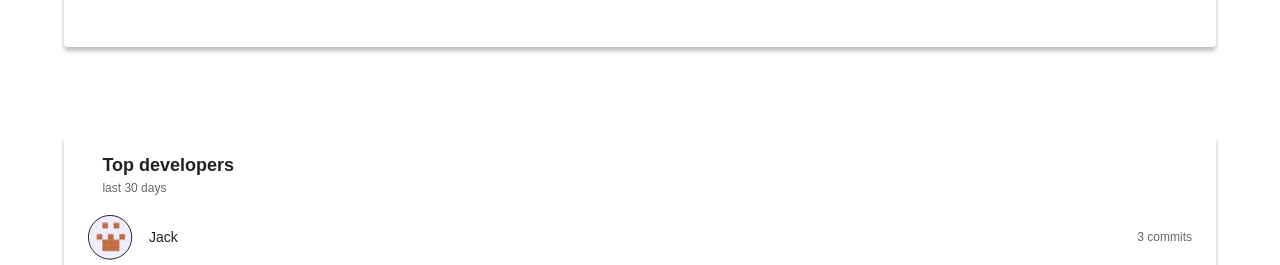
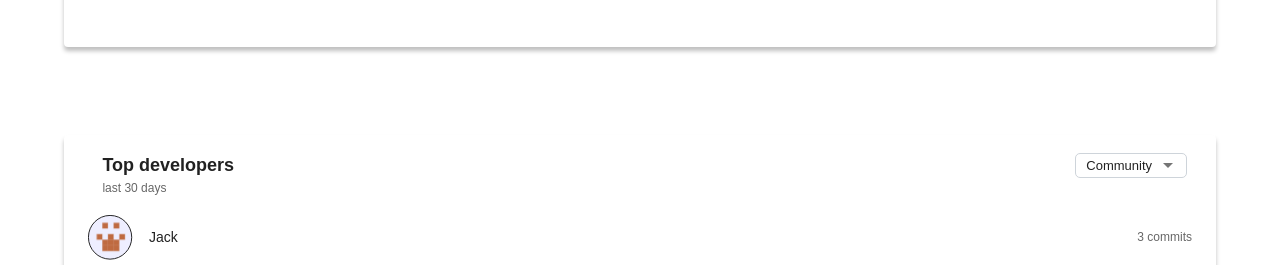
Before and after one commit to CrossChainLabs-Stellar/sorobanpulse-webapp, a React (Create React App) app: page / in a window 1280 px wide. Shown: the part 1240-1505 px from the top of the page. Built offline with nearby package versions, Linux system fonts and the light colour scheme.

Commit message:
added drop down to top developers section

```diff
--- a/src/components/sections/TopDevelopers.js
+++ b/src/components/sections/TopDevelopers.js
@@ -1,8 +1,22 @@
 /** @module TopDevelopers **/
 // import { useState, useEffect } from 'react';
-import { Box, Stack, Card, Typography, CardHeader, Link } from '@mui/material';
+import { Box, Stack, Card, Typography, CardHeader, Link, Select, MenuItem, InputBase } from '@mui/material';
+import { styled } from '@mui/material/styles';
+import mockAvatar from '../../mock/mockAvatar.svg';
 
-import mockAvatar from '../../mock/mockAvatar.svg'
+const StyledInput = styled(InputBase)(({ theme }) => ({
+    '& .MuiInputBase-input': {
+        borderRadius: 5,
+        border: '1px solid #ced4da',
+        paddingLeft: '0.5rem',
+        paddingTop: '0rem',
+        paddingBottom: '0rem',
+        textAlign: 'center',
+        fontSize: 13,
+        height: '1.45rem',
+    },
+
+}));
 
 function ContributorItem({ item }) {
     // const { dev_name, avatar_url, contributions } = item;
@@ -59,7 +73,8 @@ function TopDevelopers() {
                 boxShadow: '0px 4px 4px 0px #00000040',
             }}
         >
-            <CardHeader title={
+            <CardHeader
+                title={
                     <Stack direction='column'>
                         <Typography
                             variant='h6'
@@ -81,6 +96,75 @@ function TopDevelopers() {
                         </Typography>
                     </Stack>
                 }
+                action={
+                    <Select
+                        defaultValue={1}
+                        sx={{
+                            width: '7rem',
+                            marginRight: '0.3rem',
+                        }}
+                        input={<StyledInput />}
+                        MenuProps={{
+                            sx: {
+                                "&& .Mui-selected": {
+                                    backgroundColor: '#ffffff',
+                                    '&:hover': {
+                                        backgroundColor: '#ffffff',
+                                    },
+                                    '&:active': {
+                                        backgroundColor: '#ffffff',
+                                    },
+                                    '&:focus': {
+                                        backgroundColor: '#ffffff',
+                                    },
+                                },
+                                "&& .MuiList-root": {
+                                    backgroundColor: '#ffffff',
+                                }
+                            }
+                        }}
+                    >
+                        <MenuItem
+                            value={1}
+                            sx={{
+                                backgroundColor: '#ffffff',
+                                '&:hover': {
+                                    backgroundColor: '#ffffff',
+                                },
+                            }}
+                        >
+                            {'Community'}
+                        </MenuItem>
+                        <MenuItem
+                            value={2}
+                            sx={{
+                                backgroundColor: '#ffffff',
+                                '&:hover': {
+                                    backgroundColor: '#ffffff',
+                                },
+                            }}
+                        >
+                            {'Core'}
+                        </MenuItem>
+                        <MenuItem
+                            value={3}
+                            sx={{
+                                backgroundColor: '#ffffff',
+                                '&:hover': {
+                                    backgroundColor: '#ffffff',
+                                },
+                            }}
+                        >
+                            {'All'}
+                        </MenuItem>
+                    </Select>
+                }
+                sx={{
+                    '& .MuiCardHeader-action': {
+                        marginTop: '0.075rem',
+                        marginRight: '0.5rem'
+                    }
+                }}
             />
             <Stack spacing={5} sx={{ pl: 3, pr: 0, height: '25.25rem', overflowY: 'scroll' }}>
                 {/* {state.top_contributors?.map((item) => (
```
Lines whose indentation alone changed are shown as unchanged.
